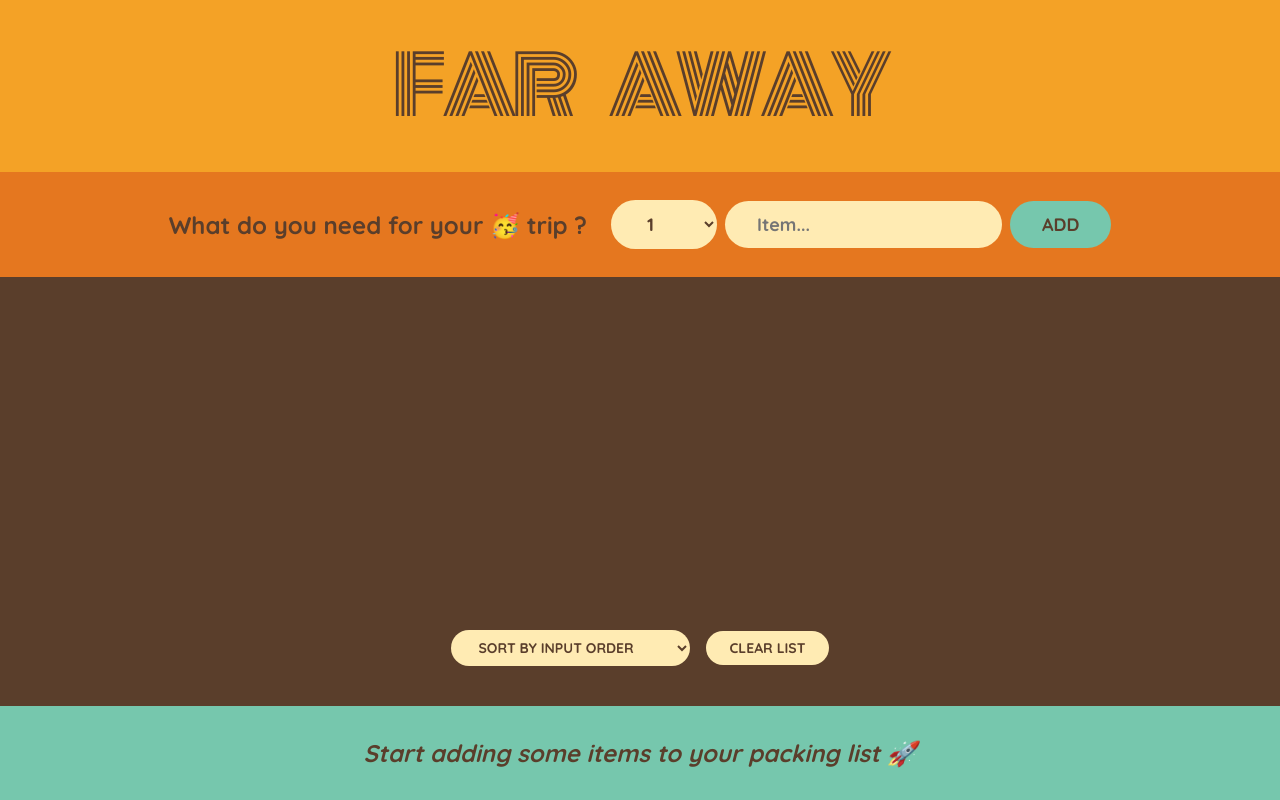
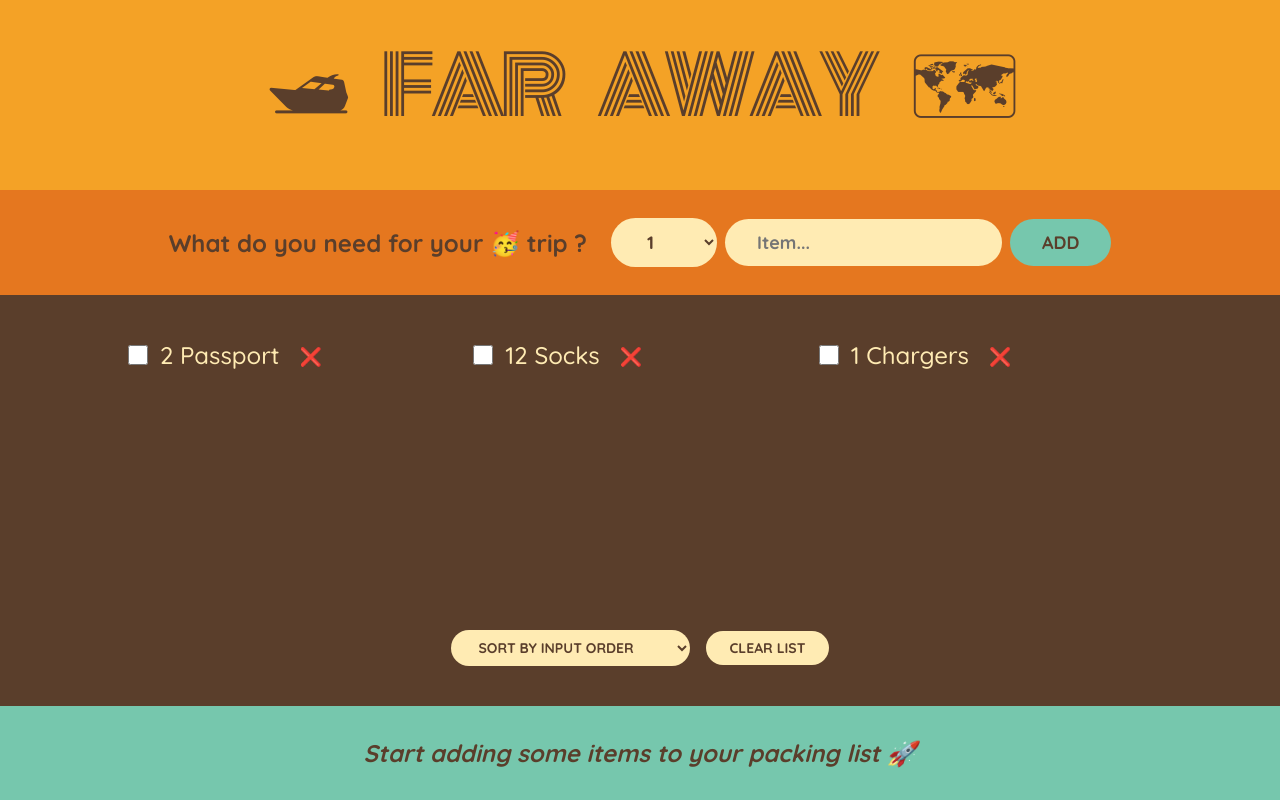
Before and after one commit to Bouchtarate/far-away, a React (Create React App) app: page / in a window 1280 px wide. Built offline with nearby package versions, Linux system fonts and the light colour scheme.

Commit message:
add delete and update functionality to the project

```diff
--- a/src/App.jsx
+++ b/src/App.jsx
@@ -5,15 +5,49 @@ import { State } from "./components/State";
 import { useState } from "react";
 
 export default function App() {
-  const [items, setItems] = useState([]);
+  const initialItems = [
+    {
+      id: 1,
+      description: "Passport",
+      quantity: 2,
+      packed: false,
+    },
+    {
+      id: 2,
+      description: "Socks",
+      quantity: 12,
+      packed: false,
+    },
+    {
+      id: 3,
+      description: "Chargers",
+      quantity: 1,
+      packed: false,
+    },
+  ];
+  const [items, setItems] = useState(initialItems);
   const handleAddItems = (item) => {
     setItems((items) => [...items, item]);
+  };
+  const handleDeleteItems = (id) => {
+    setItems((items) => items.filter((item) => item.id !== id));
+  };
+  const handleUpdateItems = (id) => {
+    setItems((items) =>
+      items.map((item) =>
+        item.id === id ? { ...item, packed: !item.packed } : item
+      )
+    );
   };
   return (
     <div className="app">
       <Header />
       <AddForm onAddItems={handleAddItems} />
-      <List items={items} />
+      <List
+        items={items}
+        onDeleteItems={handleDeleteItems}
+        onUpdateItems={handleUpdateItems}
+      />
       <State />
     </div>
   );
--- a/src/components/Header.jsx
+++ b/src/components/Header.jsx
@@ -1,3 +1,3 @@
 export const Header = () => {
-  return <h1> FAR AWAY</h1>;
+  return <h1>🛥 Far away 🗺</h1>;
 };
--- a/src/components/Item.jsx
+++ b/src/components/Item.jsx
@@ -1,11 +1,24 @@
-export const Item = ({ id, packed, quantity, description }) => {
+import { useState } from "react";
+
+export const Item = ({
+  id,
+  packed,
+  quantity,
+  description,
+  onDeleteItems,
+  onUpdateItems,
+}) => {
   return (
     <li>
-      <input type="checkbox" />
+      <input
+        type="checkbox"
+        value={packed}
+        onChange={() => onUpdateItems(id)}
+      />
       <span style={packed ? { textDecoration: "line-through" } : {}}>
         {quantity} {description}
       </span>
-      <button>❌</button>
+      <button onClick={() => onDeleteItems(id)}>❌</button>
     </li>
   );
 };
--- a/src/components/List.jsx
+++ b/src/components/List.jsx
@@ -1,14 +1,17 @@
 import { Item } from "./Item";
-export const List = ({ items }) => {
+export const List = ({ items, onDeleteItems, onUpdateItems }) => {
   return (
     <div className="list">
       <ul>
         {items.map((item) => (
           <Item
             key={item.id}
+            id={item.id}
             quantity={item.quantity}
             description={item.description}
             packed={item.packed}
+            onDeleteItems={onDeleteItems}
+            onUpdateItems={onUpdateItems}
           />
         ))}
       </ul>
```
